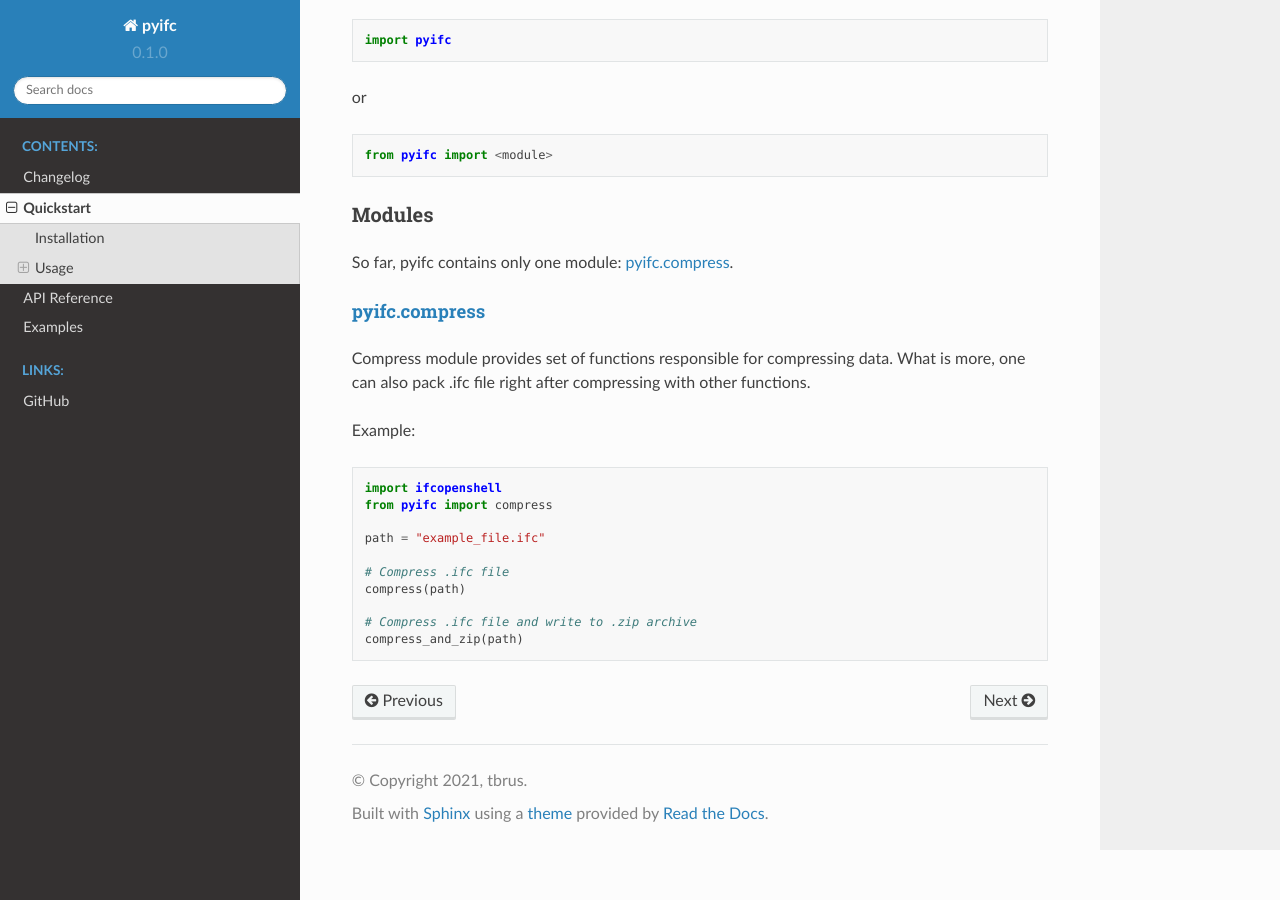
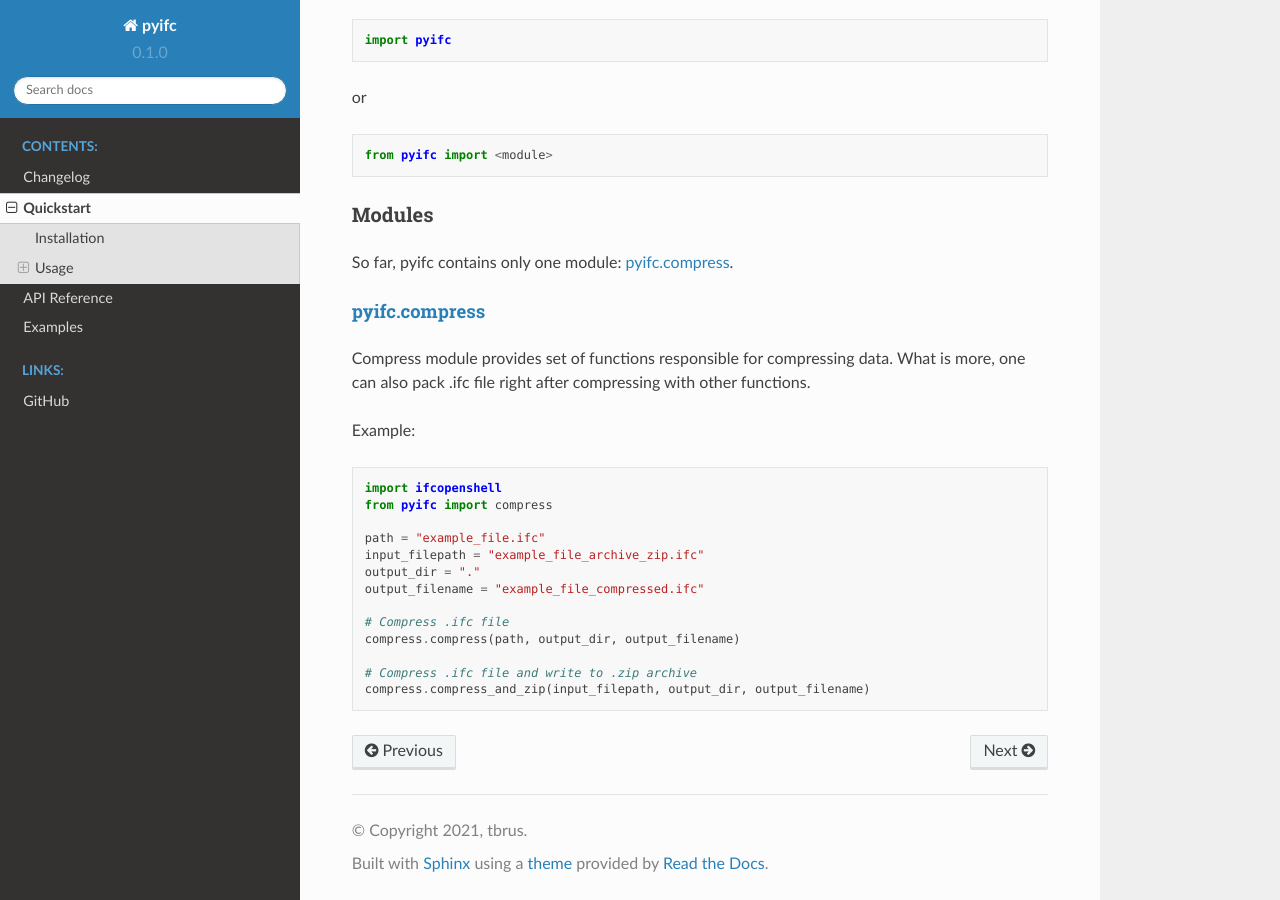
Before and after one commit to tbrus/pyifc, a Sphinx documentation site: the page built from docs/quickstart.md, in a window 1280 px wide and 900 px high, scrolled down 597 px. Built offline with Sphinx 7.4.7 and the Read the Docs theme 2.0.0, drawn with Linux system fonts in a browser that asks for light colours.

Commit message:
Update docs quickstart

````diff
--- a/docs/quickstart.md
+++ b/docs/quickstart.md
@@ -50,10 +50,13 @@ import ifcopenshell
 from pyifc import compress
 
 path = "example_file.ifc"
+input_filepath = "example_file_archive_zip.ifc"
+output_dir = "."
+output_filename = "example_file_compressed.ifc"
 
 # Compress .ifc file
-compress(path)
+compress.compress(path, output_dir, output_filename)
 
 # Compress .ifc file and write to .zip archive
-compress_and_zip(path)
+compress.compress_and_zip(input_filepath, output_dir, output_filename)
 ```
````
